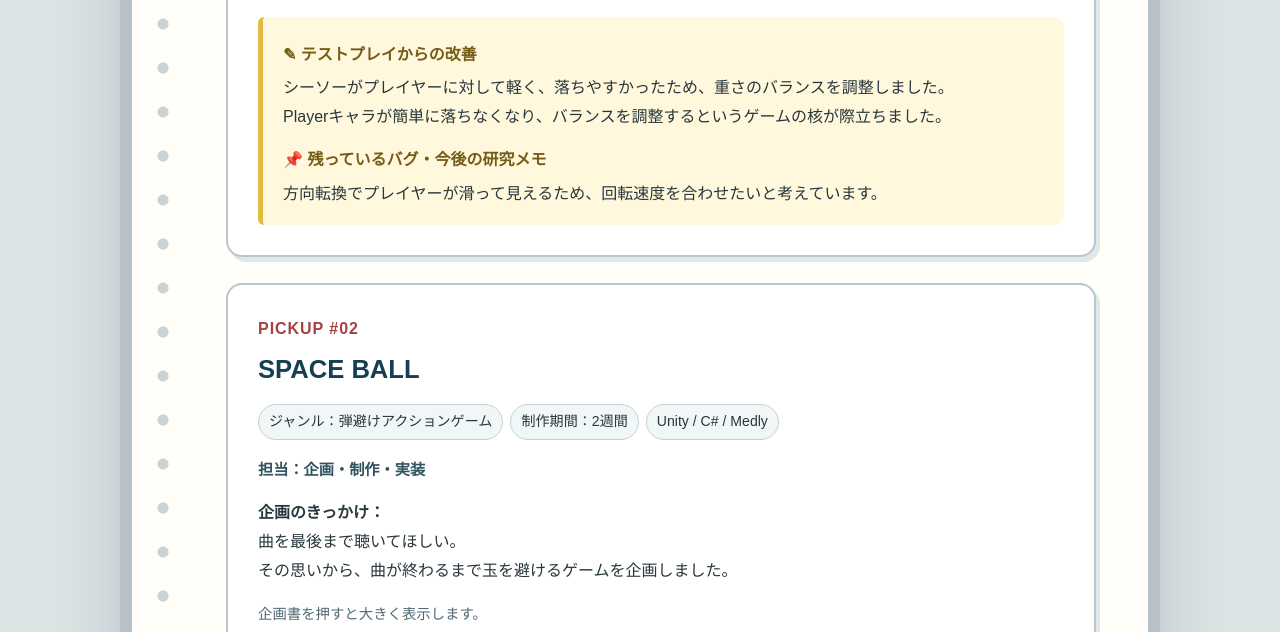
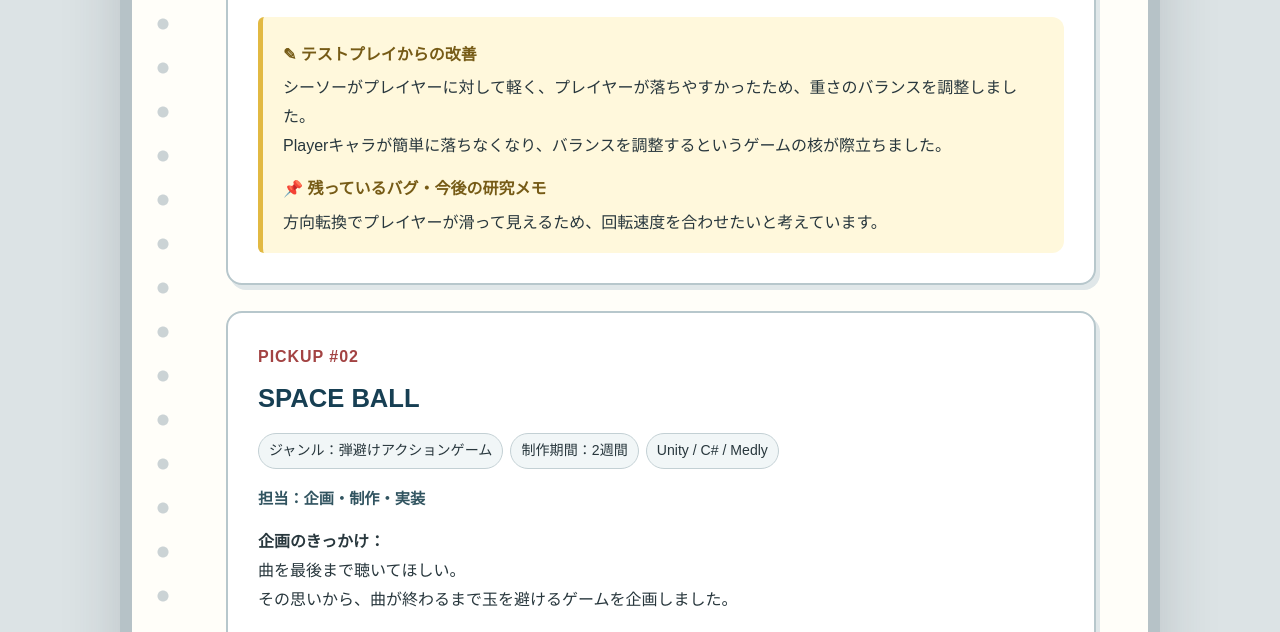
Before and after one commit to SiroMaru-game/siromaru-game.github.io, a plain HTML site: page index.html in a window 1280 px wide. Shown: the part 2342-2974 px from the top of the page. Drawn offline with Linux system fonts and the light colour scheme.

Commit message:
Update index.html

```diff
--- a/index.html
+++ b/index.html
@@ -492,7 +492,7 @@
         <div class="memo">
           <h4>✎ テストプレイからの改善</h4>
           <p>
-            シーソーがプレイヤーに対して軽く、落ちやすかったため、重さのバランスを調整しました。<br>
+            シーソーがプレイヤーに対して軽く、プレイヤーが落ちやすかったため、重さのバランスを調整しました。<br>
             Playerキャラが簡単に落ちなくなり、バランスを調整するというゲームの核が際立ちました。
           </p>
           <h4>📌 残っているバグ・今後の研究メモ</h4>
```
